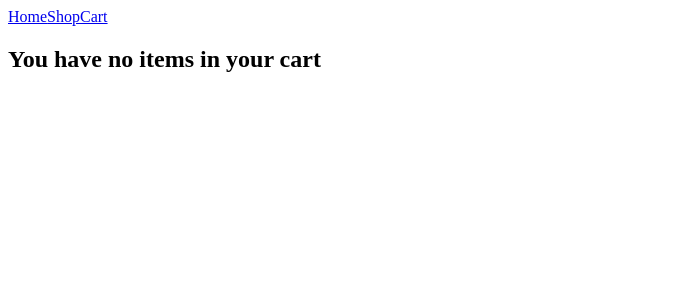
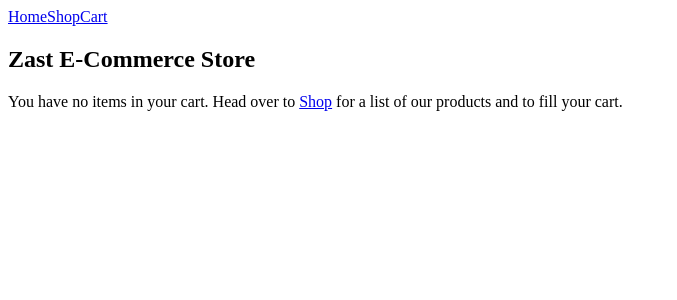
Before and after one commit to nzubeifechukwu/shopping-cart, a React (Vite) app: page /cart in a window 1280 px wide. Shown: the top 300 px of the page, without its empty margins (0-677 px from the left). Built offline with nearby package versions, Linux system fonts and the light colour scheme.

Commit message:
Put finishing touches to Cart page logic

```diff
--- a/src/routes/Cart.jsx
+++ b/src/routes/Cart.jsx
@@ -1,5 +1,5 @@
 import { useState } from "react";
-import { useOutletContext } from "react-router";
+import { Link, useOutletContext } from "react-router";
 
 export default function Cart() {
   const [cart, setCart] = useOutletContext();
@@ -20,7 +20,7 @@ export default function Cart() {
       item.quantity -= 1;
     } else {
       alert(
-        "You have just 1 of this item in your cart. Use the Remove button to remove it."
+        "You have just 1 of this item left in your cart. Click the Remove button if you want to remove it."
       );
     }
     setRerender(!rerender);
@@ -29,11 +29,24 @@ export default function Cart() {
   return (
     <section>
       {!cart.length ? (
-        <h2>You have no items in your cart</h2>
+        <p>
+          You have no items in your cart. Head over to{" "}
+          <Link to="/shop">Shop</Link> for a list of our products and to fill
+          your cart.
+        </p>
       ) : (
         cart.map((item) => (
           <article key={item.id}>
-            {item.title} {item.quantity}
+            <h2>{item.title}</h2>
+            <img src={item.image} alt={item.title} />
+            <p>
+              <strong>PRICE (per item): </strong>${item.price}
+            </p>
+            <p>
+              <strong>QUANTITY: </strong>
+              {item.quantity}
+            </p>
+            <p>{item.description}</p>
             <div className="changeQuantityBtns">
               <button type="button" onClick={() => increaseQuantity(item.id)}>
                 +
--- a/src/routes/Root.jsx
+++ b/src/routes/Root.jsx
@@ -1,20 +1,9 @@
-import { useEffect, useState } from "react";
+import { useState } from "react";
 import { Link, Outlet, useLocation } from "react-router";
 
 export default function Root() {
   const [cart, setCart] = useState([]);
-  const [page, setPage] = useState("");
-
   const location = useLocation();
-
-  useEffect(() => {
-    if (location.pathname === "/") {
-      setPage("home");
-      // console.log(location.pathname);
-    } else {
-      setPage("");
-    }
-  }, [location]);
 
   return (
     <>
@@ -23,16 +12,16 @@ export default function Root() {
         <Link to="shop">Shop</Link>
         <Link to="cart">Cart</Link>
       </nav>
-      {page && (
-        <section className="hero">
-          <h1>Zast E-Commerce Store</h1>
+      <section className="hero">
+        <h1>Zast E-Commerce Store</h1>
+        {location.pathname === "/" && (
           <p>
             A one-stop online shop for all your needs. Head over to{" "}
             <Link to="shop">Shop</Link> for a list of our products and to fill
-            your cart.
+            your <Link to="cart">cart</Link>.
           </p>
-        </section>
-      )}
+        )}
+      </section>
       <div className="mainBody">
         <Outlet context={[cart, setCart]} />
       </div>
--- a/src/routes/Shop.jsx
+++ b/src/routes/Shop.jsx
@@ -47,8 +47,8 @@ export default function Shop() {
     <section>
       {products.map((product) => (
         <article key={product.id}>
+          <h2>{product.title}</h2>
           <img src={product.image} alt={product.title} />
-          <h2>{product.title}</h2>
           <p>${product.price}</p>
           <p>{product.description}</p>
           <form action="">
```
